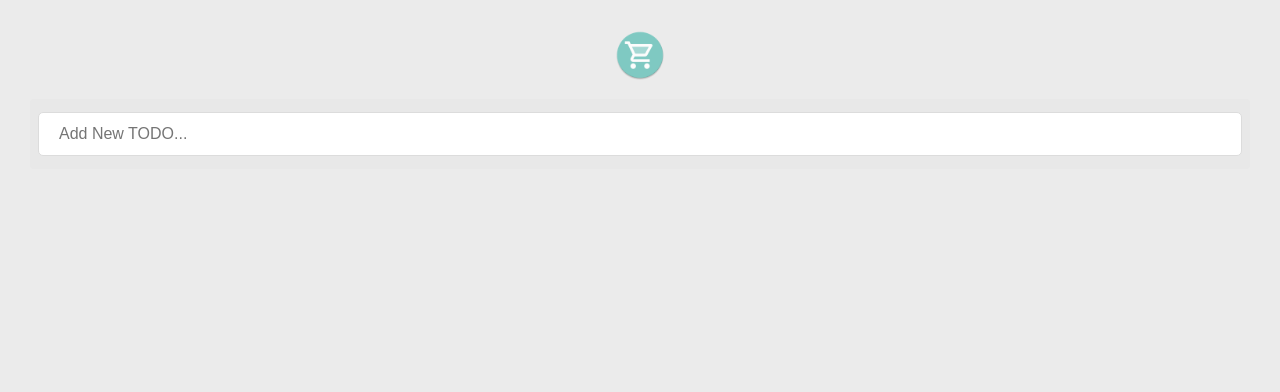
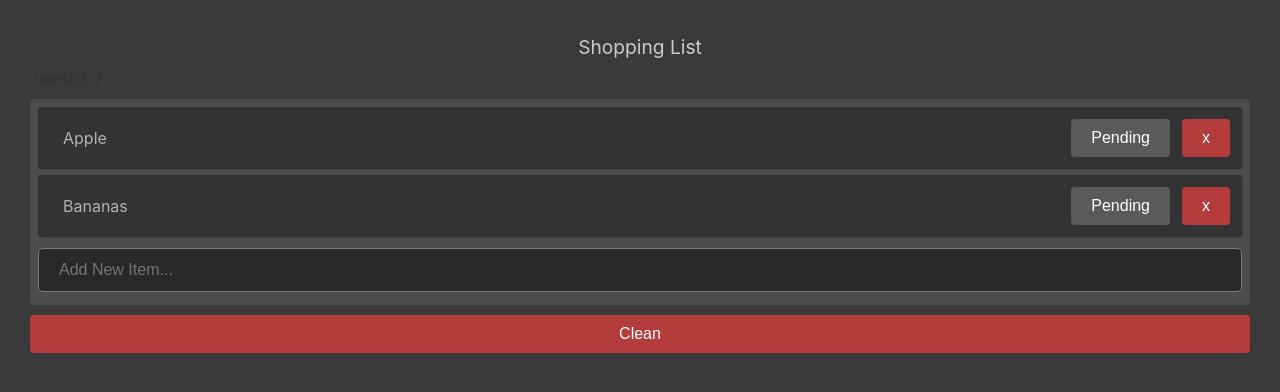
Before and after one commit to leoneloliver/shopping-list, a React (Create React App) app: page / in a window 1280 px wide. Shown: the top 392 px of the page. Built offline with nearby package versions, Linux system fonts and the light colour scheme.

Commit message:
changing styling

```diff
--- a/src/App.css
+++ b/src/App.css
@@ -35,20 +35,20 @@ img {
   height: auto;
 }
 .app {
-  background: #ebebeb;
+  background: #3a3a3a;
   height: 100vh;
   padding: 30px;
 }
 
 .todo-list {
-  background: #e8e8e8;
+  background: #4c4c4c;
   border-radius: 4px;
   padding: 8px;
 }
 
 .todo {
   align-items: center;
-  background: #fff;
+  background: #333;
   border-radius: 3px;
   box-shadow: 1px 1px 1px rgba(0, 0, 0, 0.15);
   display: flex;
@@ -68,10 +68,10 @@ button {
   border-radius: 4px;
 }
 .complete {
-  background: #0dbb0d;
+  background: #5a5a5a;
 }
 .delete {
-  background: #ff6363;
+  background: #b43c3c;
 }
 Input.input {
   padding: 12px 20px;
@@ -80,7 +80,9 @@ Input.input {
   margin-top: 5px;
   margin-bottom: 5px;
   border-radius: 5px;
-  border: 1px solid #dcdcdc;
+  border: 1px solid #7b7b7b;
+  background: #282828;
+  color: #b2b2b2;
 }
 .btn-clean{
   width: 100%;
@@ -99,7 +101,12 @@ Input.input {
 .header img{
   width: 50px;
 }
-
+.shopping-title{
+  color: #ccc;
+  font-size: 1.2rem;
+  padding: 5px;
+  font-style: normal;
+}
 @media only screen and (max-width: 600px) {
   .app {
     padding: 8px;
--- a/src/App.js
+++ b/src/App.js
@@ -10,10 +10,10 @@ const LOCAL_STORAGE_KEY = "my-todo-list";
 
 const App = () => {
 
-  const [todos, setTodos] = useState([]);
+  const [todos, setTodos] = useState([{'text':'Apple'},{'text':'Bananas'}]);
 
   // adding todo to localstorage
-  useEffect(() =>{
+  useEffect(() => {
     const storageTodos = JSON.parse(localStorage.getItem(LOCAL_STORAGE_KEY));
     if(storageTodos){
       setTodos(storageTodos);
@@ -53,7 +53,7 @@ const App = () => {
   return (
     <div className="app">
       < TopBar />
-      <div className="total">{ todos.length > 0 && `Task(s) ${todos.length}` }</div>
+      <div className="total">{ todos.length > 0 && `Item(s) ${todos.length}` }</div>
       <div className="todo-list">
         {todos.map((todo, index) => (
           <Todo
--- a/src/components/Todo.js
+++ b/src/components/Todo.js
@@ -6,7 +6,8 @@ const Todo = ({ todo, index, completeTodo, removeTodo }) => {
             className="todo"
             style={{
                 textDecoration: todo.isCompleted ? "line-through" : null,
-                color: todo.isCompleted ? "red" : "black"
+                color: todo.isCompleted ? "#ff8e8e" : "#b3b3b3",
+                background: todo.isCompleted ? '#4e4e4e' : null
             }}
             >
             {/* {index + 1} - {todo.text*/}
@@ -16,7 +17,7 @@ const Todo = ({ todo, index, completeTodo, removeTodo }) => {
                 onClick={() => completeTodo(index)}
                 className="complete"
                 style={{
-                    backgroundColor: todo.isCompleted ? "#b6beb6" : ""
+                    backgroundColor: todo.isCompleted ? "#434141" : ""
                 }}
                 >
                 {todo.isCompleted ? " ✓ Done " : "Pending" }
--- a/src/components/TodoForm.js
+++ b/src/components/TodoForm.js
@@ -17,7 +17,7 @@ function TodoForm({ addTodo }) {
           className="input"
           value={value}
           onChange={(e) => setValue(e.target.value)}
-          placeholder="Add New TODO..."
+          placeholder="Add New Item..."
         />
       </form>
     );
--- a/src/components/TopBar.js
+++ b/src/components/TopBar.js
@@ -1,10 +1,11 @@
 import React from 'react';
-import LogoStore from '../logo-store.png';
+// import LogoStore from '../logo-store.png';
 
 const TopBar = () => {
     return (
-        <div className="header">
-             <img src={LogoStore} alt="logo store" />
+        <div className="header shopping-title">
+             {/* <img src={LogoStore} alt="logo store" /> */}
+             Shopping List
         </div>
 
     )
```
